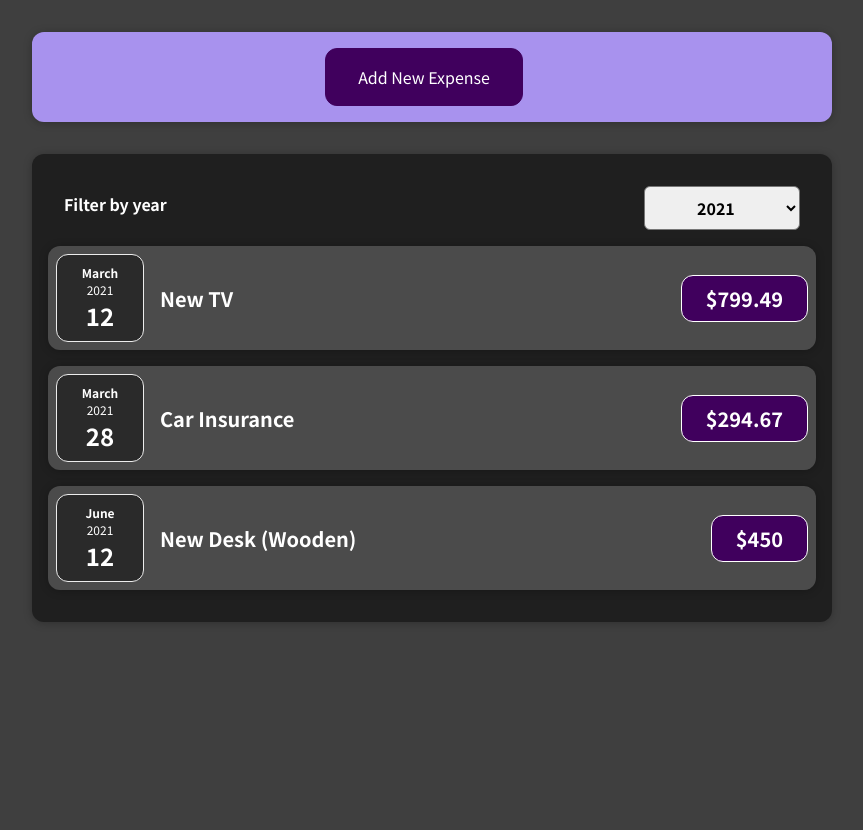
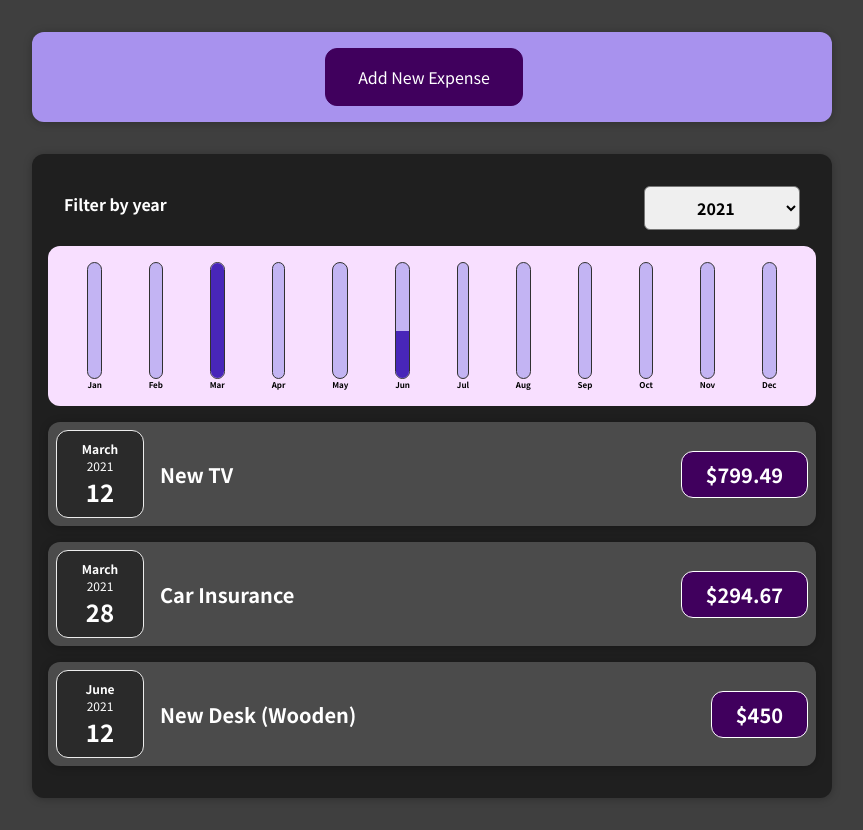
Before and after one commit to mark-francisco/react-expense-tracker, a React (Create React App) app: page / in a window 1280 px wide. Shown: the whole page, without its empty margins (208-1071 px from the left). Before the commit the page ends 800 px from the top, so only its background shows below. Built offline with nearby package versions, Linux system fonts and the light colour scheme.

Commit message:
add filtered expenses data from Expenses.js into ExpensesChart.js

```diff
--- a/src/components/chart/Chart.js
+++ b/src/components/chart/Chart.js
@@ -11,7 +11,7 @@ const Chart = (props) => {
   return (
     <div className="chart">
       {props.dataPoints.map((dataPoint) => (
-        <ChartBar key={dataPoint.label} label={dataPoint.label} value={dataPoint.value} maxValue={null} />
+        <ChartBar key={dataPoint.label} label={dataPoint.label} value={dataPoint.value} maxValue={totalMaximum} />
       ))}
     </div>
   );
--- a/src/components/expenses/Expenses.js
+++ b/src/components/expenses/Expenses.js
@@ -2,6 +2,7 @@ import React, { useState } from "react";
 import Card from "../ui/Card";
 import ExpenseFilter from "./ExpenseFilter";
 import ExpensesList from "./ExpensesList";
+import ExpensesChart from "./ExpensesChart";
 import "./Expenses.css";
 
 function Expenses(props) {
@@ -21,6 +22,8 @@ function Expenses(props) {
       <Card className="expenses">
         <ExpenseFilter onChangeYear={filteredYearHandler} currentYear={filteredYear} />
 
+        <ExpensesChart expenses={filteredExpenses} />
+
         <ExpensesList items={filteredExpenses} />
       </Card>
     </div>
--- a/src/components/expenses/ExpensesChart.js
+++ b/src/components/expenses/ExpensesChart.js
@@ -17,7 +17,7 @@ const ExpensesChart = (props) => {
     { label: "Dec", value: 0 },
   ];
 
-  for (const expense in props.expenses) {
+  for (const expense of props.expenses) {
     const expenseMonth = expense.date.getMonth(); // month indexes are zero-based
 
     chartDataPoints[expenseMonth].value += expense.amount;
```
